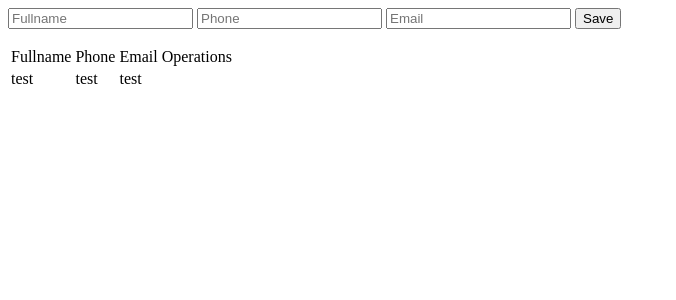
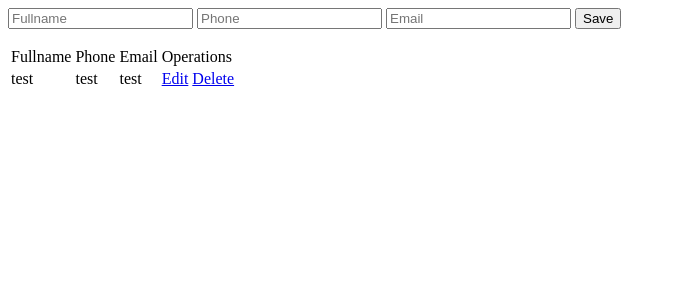
Before and after one commit to johancastillo/flask-contacts-app, a Flask app: page / in a window 1280 px wide. Shown: the top 300 px of the page, without its empty margins (0-676 px from the left). Run offline with Flask 2, Linux system fonts and the light colour scheme; data comes from the database, SQL or seed files in the repository; some libraries are stand-ins or nearby versions.

Commit message:
Capture ID for edit or delete

```diff
--- a/templates/index.html
+++ b/templates/index.html
@@ -35,7 +35,10 @@
                 <td>{{ contact.1 }}</td>
                 <td>{{ contact.2 }}</td>
                 <td>{{ contact.3 }}</td>
-                <td></td>
+                <td>
+                    <a href="/edit/{{contact.0}}">Edit</a>
+                    <a href="/delete/{{contact.0}}">Delete</a>
+                </td>
             </tr>
         {% endfor %}
     </tbody>
```
